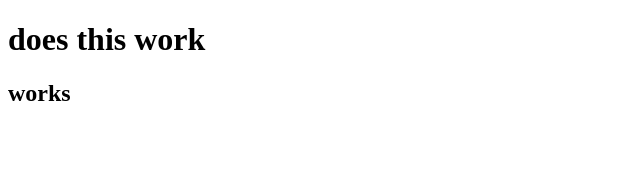
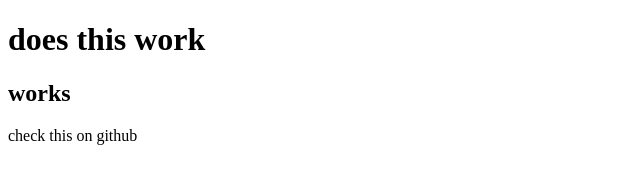
Before and after one commit to TannyWeb/atom-github-demo, a plain HTML site: page index.html in a window 1280 px wide. Shown: the whole page, without its empty margins (0-640 px from the left). Drawn offline with Linux system fonts and the light colour scheme.

Commit message:
new commit

```diff
--- a/index.html
+++ b/index.html
@@ -11,5 +11,8 @@
   <h1>does this work</h1>
   <h2>works</h2>
 
+
+  <p>check this on github</p>
+
 </body>
 </html>
```
